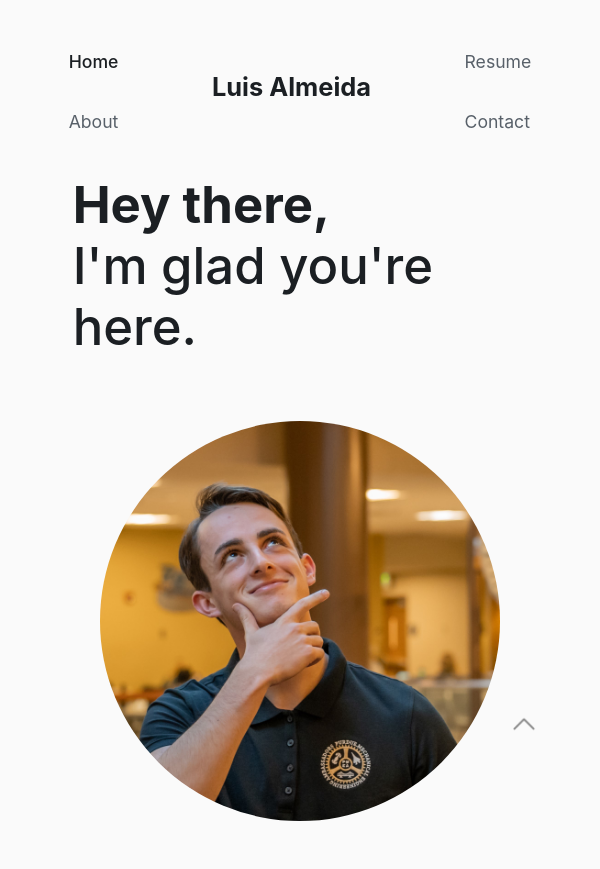
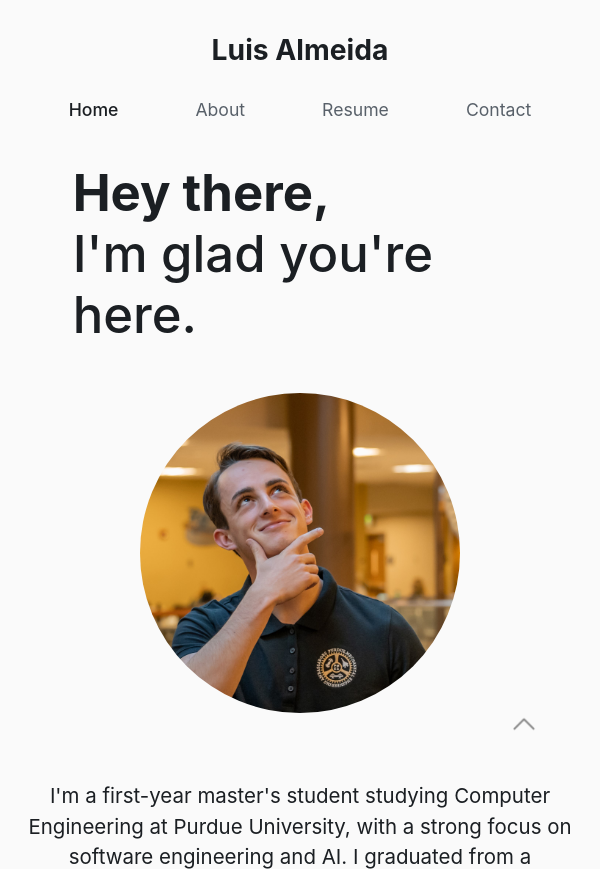
Before and after one commit to lamalmeida/PersonalWebsite, a plain HTML site: page index.html in a window 600 px wide. Shown: the top 869 px of the page. Drawn offline with Linux system fonts and the light colour scheme.

Commit message:
Fixed responsivenes on phones

```diff
--- a/index.html
+++ b/index.html
@@ -17,6 +17,12 @@
             <a href="index.html"><h3>Luis Almeida</h3></a>
         </div>
         <div class="nav-right">
+            <a href="Files/Resume.pdf"><h5 class="option">Resume</h5></a>
+            <a href="index.html"><h5 class="option">Contact</h5></a>
+        </div>
+        <div class="nav-small">
+            <a href="index.html"><h5 class="option selected">Home</h5></a>
+            <a href="index.html"><h5 class="option">About</h5></a>
             <a href="Files/Resume.pdf"><h5 class="option">Resume</h5></a>
             <a href="index.html"><h5 class="option">Contact</h5></a>
         </div>
--- a/main.css
+++ b/main.css
@@ -64,6 +64,9 @@ nav{
   float: right;
   margin-left: auto;
 }
+.nav-small{
+  display: none;
+}
 .option {
   display: inline;
   font-weight: 400;
@@ -99,7 +102,6 @@ header{
 /*MAIN*/
 main{
   grid-column: 2/12;
-  grid-template-columns: 100%;
 }
 article{
   display: flex;
@@ -181,22 +183,46 @@ footer{
 @media screen and (max-width: 700px) {
   nav{
     margin-bottom: 1em;
+    flex-direction: column;
   }
   .nav-left{
-    margin-top: 0em;
+    display: none
   }
   .nav-right{
-    margin-top: 0em;
+    display: none
   }
   .nav-center{
-    margin-top: 2.3em;
+    margin: 0 auto 0 auto;
+  }
+  .nav-small{
+    width: 100%;
+    justify-content: space-between;
+    display: flex;
   }
   .option{
     display: block
   }
+  .profile-picture{
+    width: 20em;
+    height: 20em;
+    border-radius: 100em;
+    margin: 3em auto 0 auto;
+  }
+  main{
+    grid-column: 1/13;
+    padding: 1em
+  }
   .main-text{
     margin-left: 0;
     margin-right: 0;
+  }
+  .main-img{
+    margin: 3em 0 3em 0;
+  }
+  .main-picture{
+    width: 100%;
+    border-radius: 5em;
+    object-fit: cover;
   }
 }
 /* ANIMATIONS */
@@ -213,7 +239,7 @@ footer{
 ::-webkit-scrollbar {
   display: none;
 }
-@media screen and (min-width: 450px) {
+@media screen and (min-width: 0px) {
   h1 {
       font-size: calc(36px + 36* ((100vw - 320px) / 680));
   }
@@ -221,7 +247,7 @@ footer{
       font-size: calc(24px + 30 * ((100vw - 320px) / (680)));
   }
   h3 {
-      font-size: calc(18px + 18 * ((100vw - 320px) / (680)));
+      font-size: calc(20px + 20 * ((100vw - 320px) / (680)));
   }
   h4 {
       font-size: calc(18px + 6 * ((100vw - 320px) / (680)));
```
